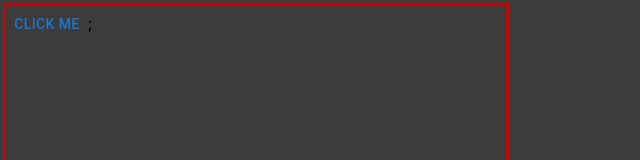
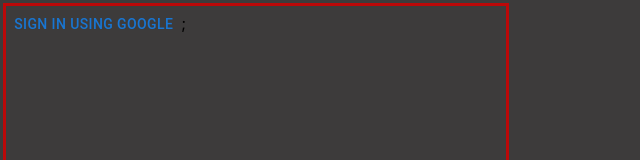
Before and after one commit to H4K3R13/turtle, a React (Vite) app: page / in a window 1280 px wide. Shown: the top 160 px of the page, without its empty margins (0-640 px from the left). Built offline with nearby package versions, Linux system fonts and the light colour scheme.

Commit message:
Fixed Google OAuth

```diff
--- a/index.html
+++ b/index.html
@@ -4,10 +4,7 @@
     <meta charset="UTF-8" />
     <link rel="icon" type="image/svg+xml" href="./public/turtle.png" />
     <meta name="viewport" content="width=device-width, initial-scale=1.0" />
-    <meta
-      http-equiv="Content-Security-Policy"
-      content="script-src-elem  'self' 'wasm-unsafe-eval' 'inline-speculation-rules' https://accounts.google.com;"
-    />
+    <!-- <meta http-equiv="Content-Security-Policy" content="default-src 'self' data: gap: https://ssl.gstatic.com 'unsafe-eval'; style-src 'self' 'unsafe-inline'; media-src *; script-src 'self' http://onlineerp.solution.quebec 'unsafe-inline' 'unsafe-eval';"> -->
     <title>turtle</title>
   </head>
   <body>
--- a/src/components/Form.jsx
+++ b/src/components/Form.jsx
@@ -6,12 +6,15 @@
 import { ToastContainer, toast } from "react-toastify";
 import "react-toastify/dist/ReactToastify.css";
 
-const Form = () => {
+const Form = (props) => {
   const [url, setUrl] = useState("");
   const [selectedTags, setSelectedTags] = useState([]);
   const [tags, setTags] = useState([]);
   const [activeTab, setActiveTab] = useState("");
-  //const [newTag, setNewTag] = useState("");
+  const [user, setUser] = useState();
+
+  setUser(props.user)
+  console.log("User in From", user)
 
   //Gets current Tab's URL
   async function getCurrentTab() {
@@ -37,8 +40,8 @@
       }
     };
 
-    //getCurrentTab();
-    setActiveTab("https://example.com"); //used during development
+    getCurrentTab();
+    //setActiveTab("https://example.com"); //used during development
     fetchData();
   }, []);
 
--- a/src/components/Home.jsx
+++ b/src/components/Home.jsx
@@ -7,7 +7,7 @@
     <>
       <div style={{ textAlign: "center", padding: "8px" }}>
       <Navbar user={props.user}/>
-        <Form />
+        <Form user={props.user}/>
         <SearchBar />
       </div>
     </>
--- a/src/components/Login.jsx
+++ b/src/components/Login.jsx
@@ -4,18 +4,53 @@
 import { jwtDecode } from "jwt-decode";
 import { Button } from "@mui/material";
 
-
 const Login = () => {
   const [loggedIn, setLoggedIn] = useState(false);
-  const [user, setUser] = useState({});
+  const [user, setUser] = useState({})
+  const [sub, setSub] = useState();
+
+
+
+  const handleClick = () => {
+    var manifest = chrome.runtime.getManifest();
+
+    var clientId = encodeURIComponent(manifest.oauth2.client_id);
+    var scopes = encodeURIComponent('openid');
+    var redirectUri = encodeURIComponent(`https://bacepobpbmbcebihpgkjkpclkclaigjg.chromiumapp.org`);
+    console.log("ClientId", clientId)
+    var url = 'https://accounts.google.com/o/oauth2/v2/auth' +
+              '?client_id=' + clientId +
+              '&response_type=id_token' +
+              '&access_type=offline' +
+              '&nonce=testnonce' +
+              '&redirect_uri=' + redirectUri +
+              '&scope=' + scopes;
+    console.log("URL to Oauth", url)
+    chrome.identity.launchWebAuthFlow(
+        {
+            'url': url,
+            'interactive':true
+        },
+        function(redirectedTo) {
+            if (chrome.runtime.lastError) {
+                // Example: Authorization page could not be loaded.
+                console.log(chrome.runtime.lastError.message);
+            }
+            else {
+                var response = redirectedTo.split('#', 2)[1];
+                console.log("OAuth Response",response);
+                var credentialResponse = jwtDecode(response)
+                console.log("credential Response", credentialResponse, credentialResponse.sub)
+                setSub(credentialResponse.sub)
+                setLoggedIn(true);
+            }
+        }
+    );
+  }
 
   if (loggedIn) {
-    return <Home user={user} />;
+    return <Home user={sub} />;
   }
-
-  const handleClick = () => {
-    console.log("Hello")
-  };
 
   return (
     <>
@@ -31,7 +66,7 @@
         }}
       />
       ; */}
-      <Button onClick={handleClick}>Click Me</Button>
+      <Button onClick={handleClick}>Sign In Using Google</Button>
     </>
   );
 };
--- a/src/components/Navbar.jsx
+++ b/src/components/Navbar.jsx
@@ -77,7 +77,7 @@
           >
             turtle
           </Typography>
-          <Box sx={{ flexGrow: 0 }}>
+          {/* <Box sx={{ flexGrow: 0 }}>
             <Tooltip title="Open settings">
               <IconButton onClick={handleOpenUserMenu} sx={{ p: 0 }}>
                 <Avatar alt="Remy Sharp" src={props.user.picture} />
@@ -106,7 +106,7 @@
                 </MenuItem>
               ))}
             </Menu>
-          </Box>
+          </Box> */}
         </Toolbar>
       </Container>
     </AppBar>
```
Also changed, not shown: public/manifest.json.
